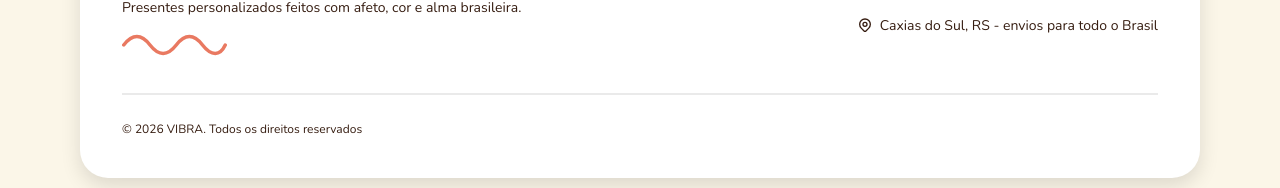
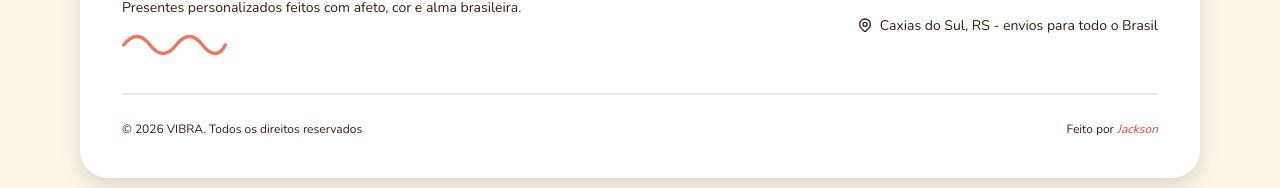
Before and after one commit to jacksoncroque/vibra, a React (Vite) app: page / in a window 1280 px wide. Shown: the part 3616-3804 px from the top of the page. Built offline with nearby package versions, Linux system fonts and the light colour scheme.

Commit message:
Adicionado marca do dev

```diff
--- a/src/components/Footer/Footer.jsx
+++ b/src/components/Footer/Footer.jsx
@@ -50,10 +50,19 @@ const Footer = () => {
             </div>
           </div>
           <div className="h-0.5 w-full bg-[#00000015] mt-10"></div>
-          <p className="mt-7 text-[12px]">
-            &copy; {new Date().getFullYear()} VIBRA. Todos os direitos
-            reservados
-          </p>
+          <div className="md:flex md:justify-between">
+            <p className="mt-7 text-[12px] md:flex md:justify-between">
+              &copy; {new Date().getFullYear()} VIBRA. Todos os direitos
+              reservados
+            </p>
+
+            <p className="mt-7 text-[12px] ">
+              Feito por{" "}
+              <a href="https://jacksoncroque.com/" target="_blank">
+                <i className="text-[#E44734]">Jackson</i>
+              </a>
+            </p>
+          </div>
         </div>
       </div>
     </footer>
```
